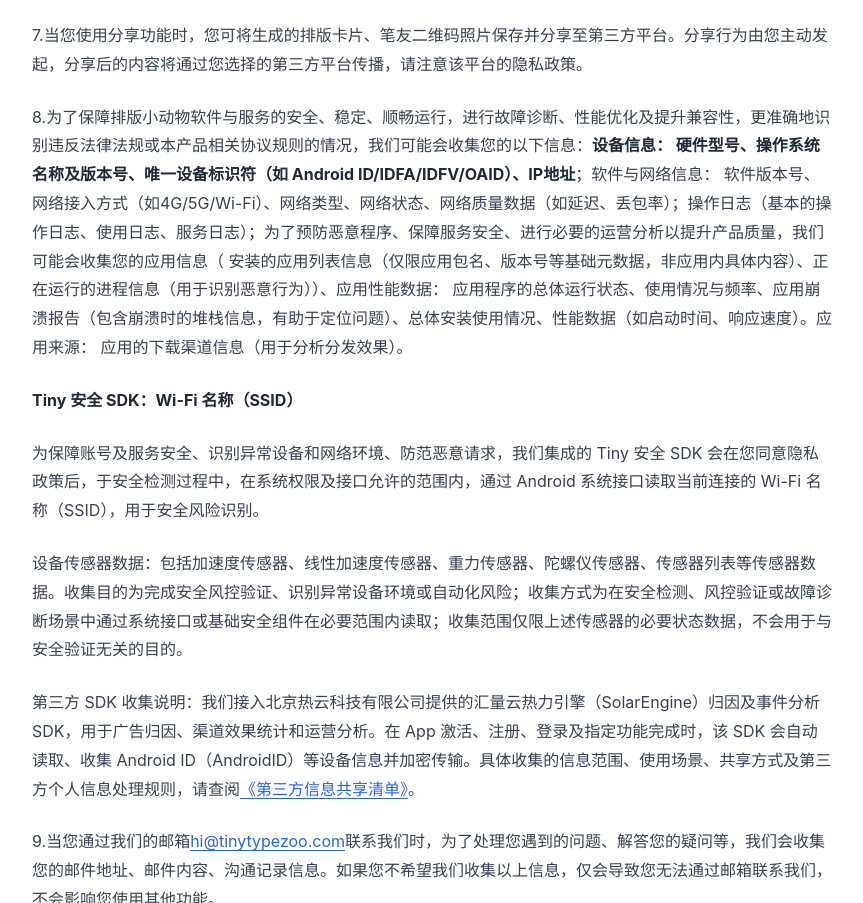
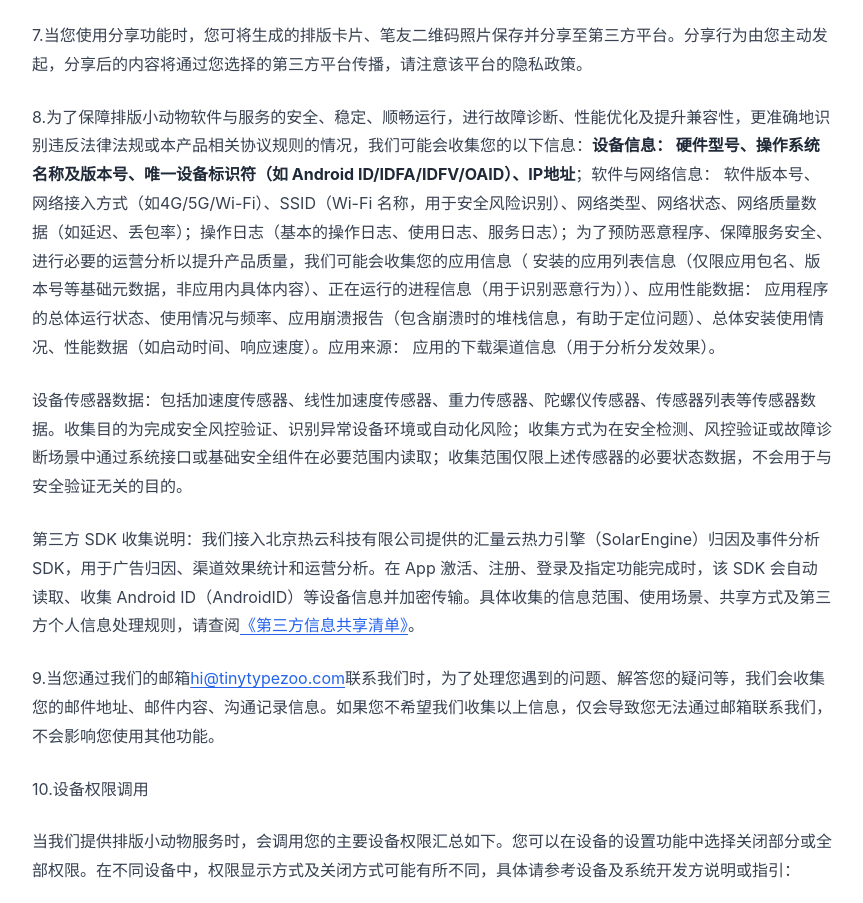
Before and after one commit to deertang/deertang.github.io, a plain HTML site: page privacy-policy.html in a window 1280 px wide. Shown: the part 2461-3364 px from the top of the page, without its empty margins (208-1071 px from the left). Drawn offline with Linux system fonts and the light colour scheme.

Commit message:
Simplify SSID disclosure in privacy policy

```diff
--- a/privacy-policy.html
+++ b/privacy-policy.html
@@ -331,9 +331,7 @@
 <p>推送相关：为确保本应用处于关闭或后台运行状态下可正常接收到客户端推送的广播信息，本应用须使用(自启动)能力，将存在一定频率通过系统发送广播唤醒本应用自启动或关联启动行为，是因实现功能及服务所必要的；当您打开内容类推送消息，在征得您的明确同意后，会跳转打开相关内容。在未征得您同意的情况下，则不会有关联启动。</p>
 <p>6.当您主动复制、粘贴文本或分享、被分享链接时，我们将会访问您的<strong>剪贴板权限</strong>，以读取或写入对应信息。如果您拒绝开启剪贴板权限，将无法使用上述功能，但不影响您使用本平台的其他功能。</p>
 <p>7.当您使用分享功能时，您可将生成的排版卡片、笔友二维码照片保存并分享至第三方平台。分享行为由您主动发起，分享后的内容将通过您选择的第三方平台传播，请注意该平台的隐私政策。</p>
-<p>8.为了保障排版小动物软件与服务的安全、稳定、顺畅运行，进行故障诊断、性能优化及提升兼容性，更准确地识别违反法律法规或本产品相关协议规则的情况，我们可能会收集您的以下信息：<strong>设备信息： 硬件型号、操作系统名称及版本号、唯一设备标识符（如 Android ID/IDFA/IDFV/OAID）、IP地址</strong>；软件与网络信息： 软件版本号、网络接入方式（如4G/5G/Wi-Fi）、网络类型、网络状态、网络质量数据（如延迟、丢包率）；操作日志（基本的操作日志、使用日志、服务日志）；为了预防恶意程序、保障服务安全、进行必要的运营分析以提升产品质量，我们可能会收集您的应用信息（ 安装的应用列表信息（仅限应用包名、版本号等基础元数据，非应用内具体内容）、正在运行的进程信息（用于识别恶意行为））、应用性能数据： 应用程序的总体运行状态、使用情况与频率、应用崩溃报告（包含崩溃时的堆栈信息，有助于定位问题）、总体安装使用情况、性能数据（如启动时间、响应速度）。应用来源： 应用的下载渠道信息（用于分析分发效果）。</p>
-<p id="wifi-ssid"><strong>Tiny 安全 SDK：Wi-Fi 名称（SSID）</strong></p>
-<p>为保障账号及服务安全、识别异常设备和网络环境、防范恶意请求，我们集成的 Tiny 安全 SDK 会在您同意隐私政策后，于安全检测过程中，在系统权限及接口允许的范围内，通过 Android 系统接口读取当前连接的 Wi-Fi 名称（SSID），用于安全风险识别。</p>
+<p>8.为了保障排版小动物软件与服务的安全、稳定、顺畅运行，进行故障诊断、性能优化及提升兼容性，更准确地识别违反法律法规或本产品相关协议规则的情况，我们可能会收集您的以下信息：<strong>设备信息： 硬件型号、操作系统名称及版本号、唯一设备标识符（如 Android ID/IDFA/IDFV/OAID）、IP地址</strong>；软件与网络信息： 软件版本号、网络接入方式（如4G/5G/Wi-Fi）、SSID（Wi-Fi 名称，用于安全风险识别）、网络类型、网络状态、网络质量数据（如延迟、丢包率）；操作日志（基本的操作日志、使用日志、服务日志）；为了预防恶意程序、保障服务安全、进行必要的运营分析以提升产品质量，我们可能会收集您的应用信息（ 安装的应用列表信息（仅限应用包名、版本号等基础元数据，非应用内具体内容）、正在运行的进程信息（用于识别恶意行为））、应用性能数据： 应用程序的总体运行状态、使用情况与频率、应用崩溃报告（包含崩溃时的堆栈信息，有助于定位问题）、总体安装使用情况、性能数据（如启动时间、响应速度）。应用来源： 应用的下载渠道信息（用于分析分发效果）。</p>
 <p id="device-sensors">设备传感器数据：包括加速度传感器、线性加速度传感器、重力传感器、陀螺仪传感器、传感器列表等传感器数据。收集目的为完成安全风控验证、识别异常设备环境或自动化风险；收集方式为在安全检测、风控验证或故障诊断场景中通过系统接口或基础安全组件在必要范围内读取；收集范围仅限上述传感器的必要状态数据，不会用于与安全验证无关的目的。</p>
 <p id="solarengine-disclosure">第三方 SDK 收集说明：我们接入北京热云科技有限公司提供的汇量云热力引擎（SolarEngine）归因及事件分析 SDK，用于广告归因、渠道效果统计和运营分析。在 App 激活、注册、登录及指定功能完成时，该 SDK 会自动读取、收集 Android ID（AndroidID）等设备信息并加密传输。具体收集的信息范围、使用场景、共享方式及第三方个人信息处理规则，请查阅<a href="/third-party-list.html">《第三方信息共享清单》</a>。</p>
 <p>9.当您通过我们的邮箱<a href="mailto:hi@tinytypezoo.com">hi@tinytypezoo.com</a>联系我们时，为了处理您遇到的问题、解答您的疑问等，我们会收集您的邮件地址、邮件内容、沟通记录信息。如果您不希望我们收集以上信息，仅会导致您无法通过邮箱联系我们，不会影响您使用其他功能。</p>
```
Also changed, not shown: 1 other file.
